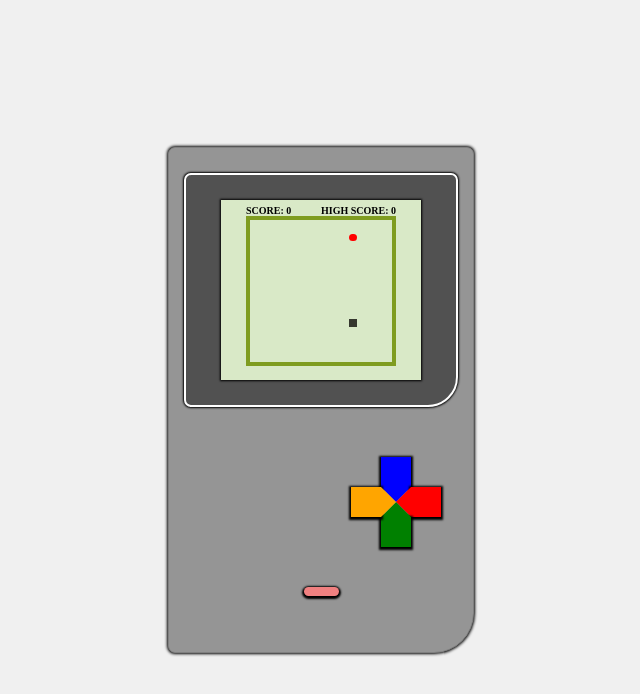
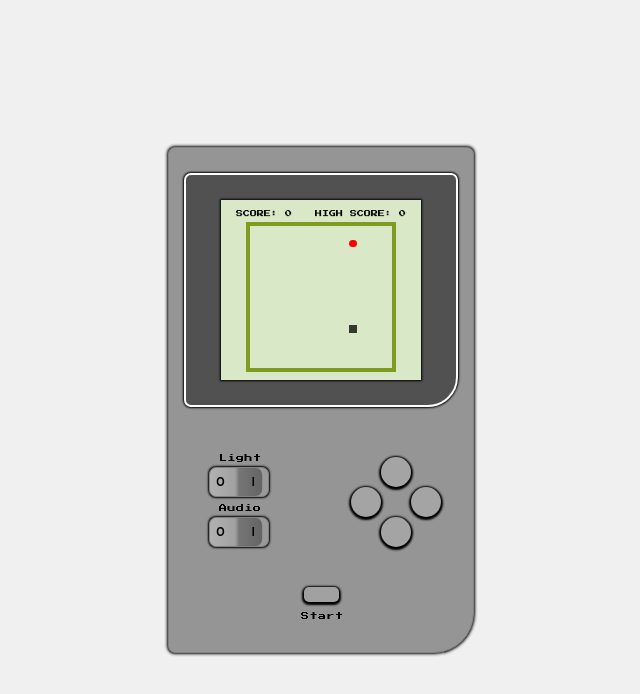
Before and after one commit to felixmandela/oldskool-snake, a plain HTML site: page index.html in a window 1280 px wide. Shown: the whole page, without its empty margins (319-959 px from the left). Drawn offline with Linux system fonts and the light colour scheme.

Commit message:
update buttons + add toggle

```diff
--- a/index.html
+++ b/index.html
@@ -7,6 +7,9 @@
     <meta name="viewport" content="width=device-width, initial-scale=1.0" />
     <title>My Game</title>
     <link rel="stylesheet" href="styles.css" />
+    <link rel="preconnect" href="https://fonts.googleapis.com">
+    <link rel="preconnect" href="https://fonts.gstatic.com" crossorigin>
+    <link href="https://fonts.googleapis.com/css2?family=Press+Start+2P&display=swap" rel="stylesheet">
 </head>
 
 <body>
@@ -22,25 +25,41 @@
         </div>
         <div class="handheld-area">
             <div class="button">
-                <div class="light-toggle"></div>
-                <div class="start-button"></div>
+                <div class="light-toggle">
+                    <span class="light-text">Light</span>
+                    <label class="on-off">
+                        <input type="checkbox">
+                        <div>OI</div>
+                    </label>
+                </div>
+                <div class="audio-toggle">
+                    <span class="audio-text">Audio</span>
+                    <label class="on-off">
+                        <input type="checkbox">
+                        <div>OI</div>
+                    </label>
+                </div>
+                <div class="start-toggle">
+                    <div class="start-button"></div>
+                    <span class="start-button-text">Start</span>
+                </div>
             </div>
             <div class="arrow">
                 <div class="arrow-up">
                     <div class="arrow-up-rectangle"></div>
-                    <div class="arrow-up-triangle"></div>
+                    <div class="arrow-up-text"></div>
                 </div>
                 <div class="arrow-right">
                     <div class="arrow-right-rectangle"></div>
-                    <div class="arrow-right-triangle"></div>
+                    <div class="arrow-right-text"></div>
                 </div>
                 <div class="arrow-down">
                     <div class="arrow-down-rectangle"></div>
-                    <div class="arrow-down-triangle"></div>
+                    <div class="arrow-down-text"></div>
                 </div>
                 <div class="arrow-left">
                     <div class="arrow-left-rectangle"></div>
-                    <div class="arrow-left-triangle"></div>
+                    <div class="arrow-left-text"></div>
                 </div>
             </div>
         </div>
--- a/styles.css
+++ b/styles.css
@@ -16,6 +16,8 @@ body {
     min-height: 100vh;
     overflow: hidden;
     background-color: #f0f0f0;
+    font-size: 8px;
+    font-family: 'Press Start 2P', cursive;
 }
 
 .gameboy {
@@ -45,11 +47,10 @@ body {
 
 .scoreboard {
     color: black;
-    font-size: 10px;
-    font-weight: 600;
+    font-size: 7px;
     display: flex;
     justify-content: space-between;
-    margin: 0 20px;
+    margin: 5px 10px;
 
 }
 
@@ -79,15 +80,123 @@ body {
     position: relative;
 }
 
+.light-toggle span {
+    letter-spacing: 0.5px;
+    position: absolute;
+    top: 47px;
+    left: 35px;
+}
+
+.light-toggle .on-off {
+    width: 60px;
+    height: 30px;
+    border: 1px solid gray;
+    box-shadow: 0 0 2px 1px black;
+    display: inline-block;
+    border-radius: 7px;
+    color: black;
+    background-color: #999999;
+    position: absolute;
+    top: 60px;
+    left: 25px;
+}
+
+.light-toggle .on-off input {
+    position: absolute;
+    visibility: hidden;
+}
+
+.light-toggle .on-off div {
+    background: linear-gradient(to right, #b1b1b1 0%, #a1a1a1 48%, #757575 56%, #646464 100%);
+    line-height: 28px;
+    border-radius: 7px;
+    font-family: Arial;
+    font-size: 12px;
+    font-weight: bold;
+    padding: 0 0 0 7px;
+    position: relative;
+    z-index: 1;
+    transform-origin: 0 0;
+    transform: scaleX(0.9);
+    letter-spacing: 30px;
+    transition: .3s;
+}
+
+.light-toggle input:checked~div {
+    transform-origin: 100% 0;
+    background: linear-gradient(to left, #b1b1b1 0%, #a1a1a1 48%, #757575 56%, #646464 100%);
+}
+
+.audio-toggle span {
+    letter-spacing: 0.5px;
+    position: absolute;
+    top: 97px;
+    left: 35px;
+}
+
+.audio-toggle .on-off {
+    width: 60px;
+    height: 30px;
+    border: 1px solid gray;
+    box-shadow: 0 0 2px 1px black;
+    display: inline-block;
+    border-radius: 7px;
+    color: black;
+    background-color: #999999;
+    position: absolute;
+    top: 110px;
+    left: 25px;
+}
+
+.audio-toggle .on-off input {
+    position: absolute;
+    visibility: hidden;
+}
+
+.audio-toggle .on-off div {
+    background: linear-gradient(to right, #b1b1b1 0%, #a1a1a1 48%, #757575 56%, #646464 100%);
+    line-height: 28px;
+    border-radius: 7px;
+    font-family: Arial;
+    font-size: 12px;
+    font-weight: bold;
+    padding: 0 0 0 7px;
+    position: relative;
+    z-index: 1;
+    transform-origin: 0 0;
+    transform: scaleX(0.9);
+    letter-spacing: 30px;
+    transition: .3s;
+}
+
+.audio-toggle input:checked~div {
+    transform-origin: 100% 0;
+    background: linear-gradient(to left, #b1b1b1 0%, #a1a1a1 48%, #757575 56%, #646464 100%);
+}
+
+
 .start-button {
-    background-color: lightcoral;
+    background-color: #a1a1a1;
     width: 35px;
-    height: 9px;
+    height: 15px;
     border-radius: 5px;
     position: absolute;
     top: 180px;
     left: 120px;
     box-shadow: 0px 1px 2px 2px black;
+    z-index: 1;
+    transition: .3s;
+}
+
+.start-button:active {
+    box-shadow: 0px 0px 2px 1px black;
+}
+
+.start-button-text {
+    letter-spacing: 0.5px;
+    position: absolute;
+    top: 205px;
+    left: 117px;
 }
 
 
@@ -107,87 +216,49 @@ body {
 .arrow-down-rectangle,
 .arrow-left-rectangle {
     box-shadow: 0px 1px 2px 2px black;
+    background-color: #a4a4a4;
+    border-radius: 50%;
+    transition: .3s;
+}
 
+.arrow-up-rectangle:active,
+.arrow-right-rectangle:active,
+.arrow-down-rectangle:active,
+.arrow-left-rectangle:active {
+    box-shadow: 0px 0px 2px 1px black;
 }
 
 .arrow-up-rectangle {
     width: 30px;
     height: 30px;
-    background-color: blue;
     position: absolute;
     top: 50px;
-    left: 60px;
-}
-
-.arrow-up-triangle {
-    width: 0;
-    height: 0;
-    border-left: 15px solid transparent;
-    border-right: 15px solid transparent;
-    border-top: 15px solid blue;
-    position: absolute;
-    top: 80px;
     left: 60px;
 }
 
 .arrow-right-rectangle {
     width: 30px;
     height: 30px;
-    background-color: red;
     position: absolute;
     top: 80px;
     left: 90px;
 }
 
-.arrow-right-triangle {
-    width: 0;
-    height: 0;
-    border-right: 15px solid red;
-    border-bottom: 15px solid transparent;
-    border-top: 15px solid transparent;
-    position: absolute;
-    top: 80px;
-    left: 75px;
-}
 
 .arrow-down-rectangle {
     width: 30px;
     height: 30px;
-    background-color: green;
     position: absolute;
     top: 110px;
-    left: 60px;
-}
-
-.arrow-down-triangle {
-    width: 0;
-    height: 0;
-    border-left: 15px solid transparent;
-    border-right: 15px solid transparent;
-    border-bottom: 15px solid green;
-    position: absolute;
-    top: 95px;
     left: 60px;
 }
 
 .arrow-left-rectangle {
     width: 30px;
     height: 30px;
-    background-color: orange;
     position: absolute;
     top: 80px;
     left: 30px;
-}
-
-.arrow-left-triangle {
-    width: 0;
-    height: 0;
-    border-bottom: 15px solid transparent;
-    border-left: 15px solid orange;
-    border-top: 15px solid transparent;
-    position: absolute;
-    top: 80px;
-    left: 60px;
 }
 
 
```
